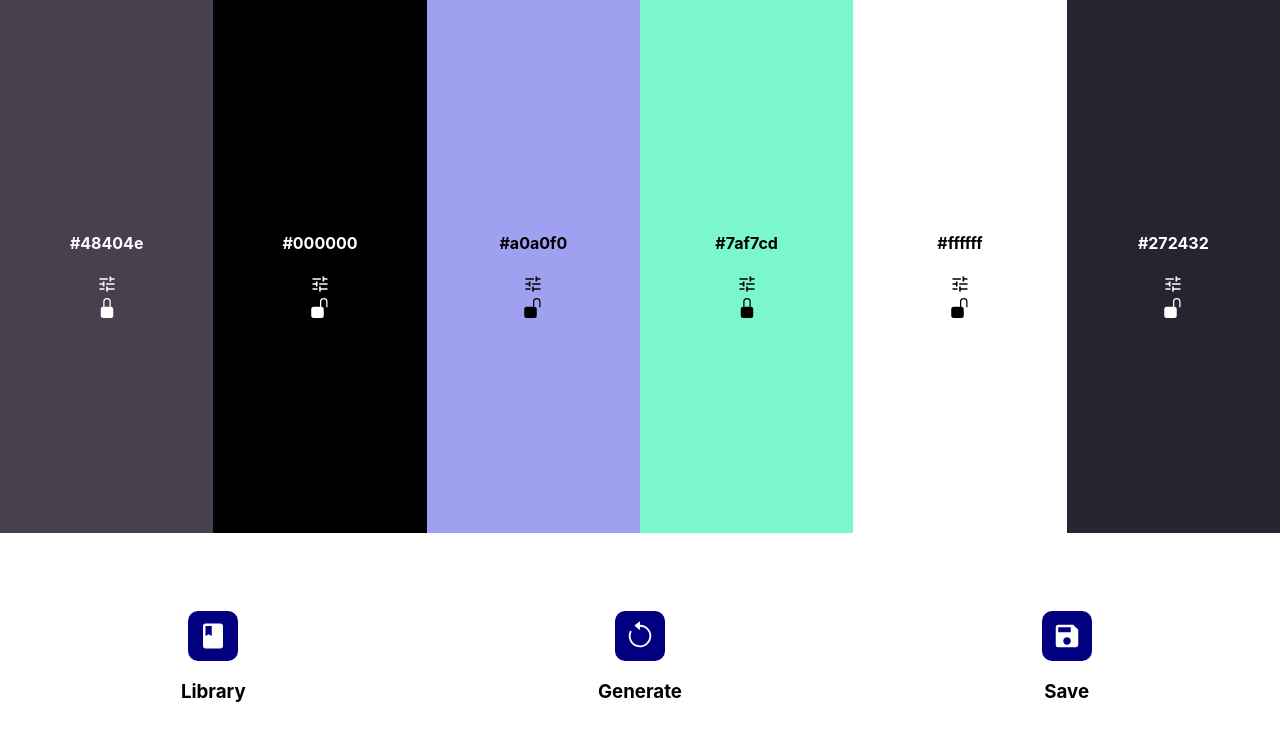
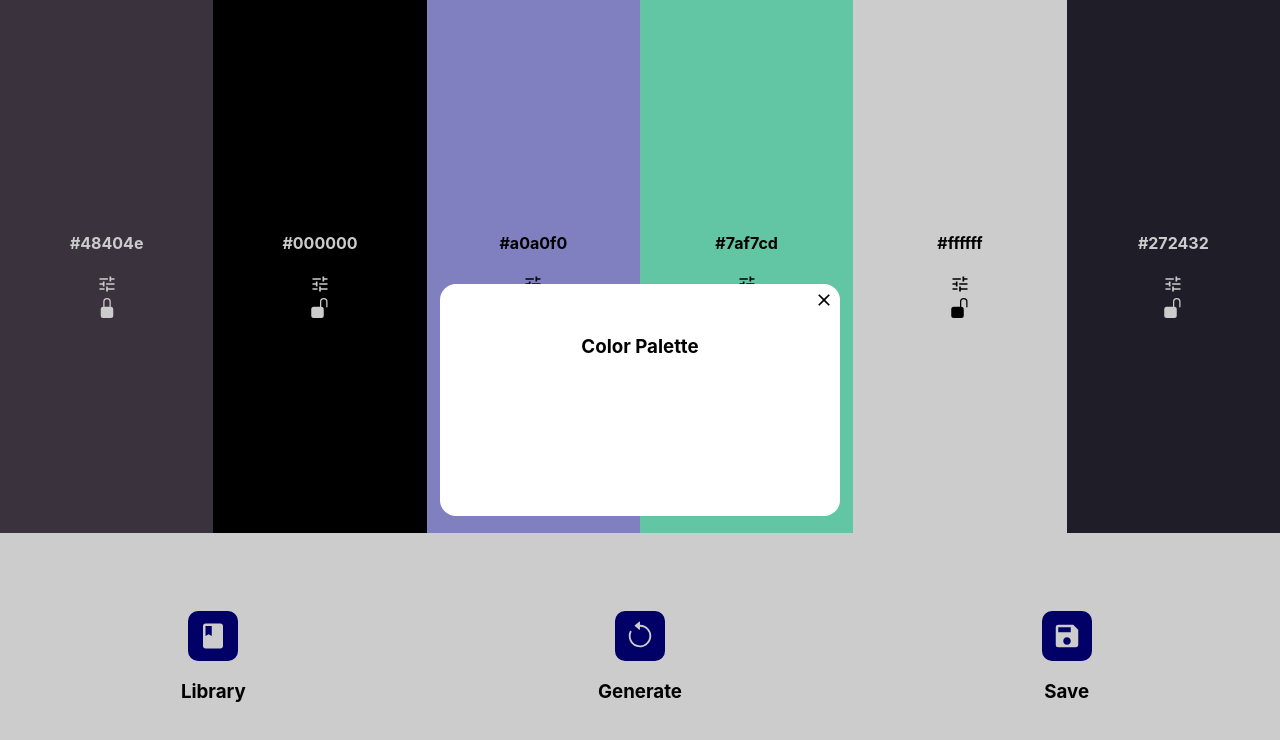
Before and after one commit to abdoashraf56/front-end-react-projects, a Next.js app: page /gencolor in a window 1280 px wide. Shown: the top 740 px of the page. Built offline with nearby package versions, Linux system fonts and the light colour scheme.

Commit message:
add library ui and its functionallity

```diff
--- /dev/null
+++ b/components/ColorItem.js
@@ -0,0 +1,10 @@
+
+function ColorItem({ color, styles }) {
+    return (
+        <div style={{ backgroundColor: color.color_text }} className={styles.coloritem} >
+
+        </div>
+    );
+}
+
+export default ColorItem;
--- /dev/null
+++ b/components/Library.js
@@ -0,0 +1,29 @@
+import { MdClose } from 'react-icons/md'
+import LibraryColorsItem from './LibraryColorsItem';
+function Library({ styles, library_colors, toggle, update }) {
+
+    let handleToggle = () => {
+        toggle()
+    }
+    return (
+        <div className={styles.library_bg}>
+            <div className={styles.library_container}>
+                <div onClick={handleToggle} className={styles.close_btn}>
+                    <MdClose fontSize={20} />
+                </div>
+
+                <h3 style={{ alignSelf: "center" }}>Color Palette</h3>
+
+                <div className={styles.colors_list}>
+                    {library_colors.map(colors => {
+                        return (
+                            <LibraryColorsItem styles={styles} colors={colors} update={update} />
+                        );
+                    })}
+                </div>
+            </div>
+        </div>
+    );
+}
+
+export default Library;
--- /dev/null
+++ b/components/LibraryColorsItem.js
@@ -0,0 +1,27 @@
+import ColorItem from "./ColorItem";
+
+function LibraryColorsItem({ styles, colors, update }) {
+
+    let handleClick = () => {
+        console.log(colors)
+        update(colors)
+    }
+
+    return (
+        <div className={styles.library_colors_container}>
+            <div className={styles.library_colors}>
+                {colors.map(color => {
+                    return (
+                        <ColorItem color={color} styles={styles} />
+                    );
+                })}
+            </div>
+
+            <div className={styles.show} onClick={handleClick}>
+                Show
+            </div>
+        </div>
+    );
+}
+
+export default LibraryColorsItem;
--- a/components/PaletteController.js
+++ b/components/PaletteController.js
@@ -1,8 +1,10 @@
 import Controller from "./Controller";
 import { BsArrowCounterclockwise } from 'react-icons/bs'
 import { MdSave, MdBook } from 'react-icons/md'
+import Library from "./Library";
+import { useState } from "react";
 
-function PaletteController({ styles, colors, update, save }) {
+function PaletteController({ styles, colors, library_colors, update, save }) {
 
     let generate_color = () => {
         let random_r = Math.floor(Math.random() * 255)
@@ -34,13 +36,19 @@ function PaletteController({ styles, colors, update, save }) {
         update(colors)
     }
 
+    let toggle_library = () => {
+        setShow(!show)
+    }
+
+    let [show, setShow] = useState(true)
+
     return (
         <div className={styles.palette_controller_container}>
             <Controller
                 styles={styles}
                 name={"Library"}
                 Icon={MdBook}
-                click={""}
+                click={toggle_library}
             />
             <Controller
                 styles={styles}
@@ -55,6 +63,14 @@ function PaletteController({ styles, colors, update, save }) {
                 click={save}
             />
 
+            {show && <Library
+                styles={styles}
+                library_colors={library_colors}
+                toggle={toggle_library}
+                update={update}
+            />
+            }
+
         </div>
     );
 }
--- a/pages/gencolor.js
+++ b/pages/gencolor.js
@@ -23,7 +23,7 @@ function gencolor(props) {
     let save_to_library = () => {
         let prev = library
         if (!prev.includes(colors)) {
-            prev.push(colors)
+            prev.push(colors.map(c => { return { ...c } }));
         }
         setLibrary([...prev])
     }
@@ -46,6 +46,7 @@ function gencolor(props) {
             <PaletteController
                 styles={styles}
                 colors={colors}
+                library_colors={library}
                 update={update_color}
                 save={save_to_library}
             />
--- a/styles/gencolor.module.scss
+++ b/styles/gencolor.module.scss
@@ -45,6 +45,72 @@ $meduim_screen: 768px;
         flex: 1;
         flex-wrap: wrap;
 
+        .library_bg {
+            @extend .flex-col;
+            position: absolute;
+            align-items: center;
+            justify-content: center;
+            top: 0;
+            left: 0;
+            width: 100vw;
+            height: 100vh;
+            background-color: rgba(0, 0, 0, 0.2);
+
+            .library_container {
+                @extend .flex-col;
+                min-width: 200px;
+                width: 400px;
+                max-width: 90vw;
+
+                background-color: white;
+                border-radius: 16px;
+
+                .close_btn {
+                    @extend .flex-row;
+                    justify-content: flex-end;
+                    align-items: center;
+                    padding: 6px;
+                    cursor: pointer;
+                }
+
+                .colors_list {
+                    @extend .flex-col;
+
+                    overflow-y: scroll;
+                    height: 140px;
+
+                    .library_colors_container {
+                        @extend .flex-row;
+                        justify-content: space-between;
+                        padding: 0 0 0 12px;
+
+                        .show {
+                            @extend .flex-row;
+                            height: 40px;
+                            justify-content: center;
+                            align-items: center;
+                            color: rgb(231, 226, 226);
+                            background-color: navy;
+                            border-radius: 8px;
+                            padding: 6px;
+                            cursor: pointer;
+                        }
+
+                        .library_colors {
+                            @extend .flex-row;
+                            border: 1px solid black;
+                            margin-bottom: 16px;
+
+                            .coloritem {
+                                width: 40px;
+                                height: 40px;
+                            }
+                        }
+                    }
+                }
+            }
+        }
+
         .controller {
             @extend .flex-col;
             justify-content: center;
@@ -84,5 +150,28 @@ $meduim_screen: 768px;
                 }
             }
         }
+
+        .palette_controller_container {
+            .library_bg {
+                .library_container {
+                    .colors_list {
+                        height: 120px;
+
+                        .library_colors_container {
+                            .show {
+                                height: 30px;
+                            }
+
+                            .library_colors {
+                                .coloritem {
+                                    width: 30px;
+                                    height: 30px;
+                                }
+                            }
+                        }
+                    }
+                }
+            }
+        }
     }
 }
```
